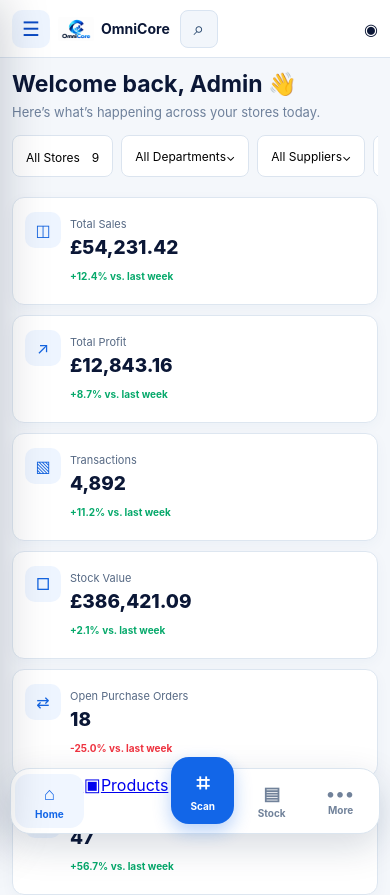
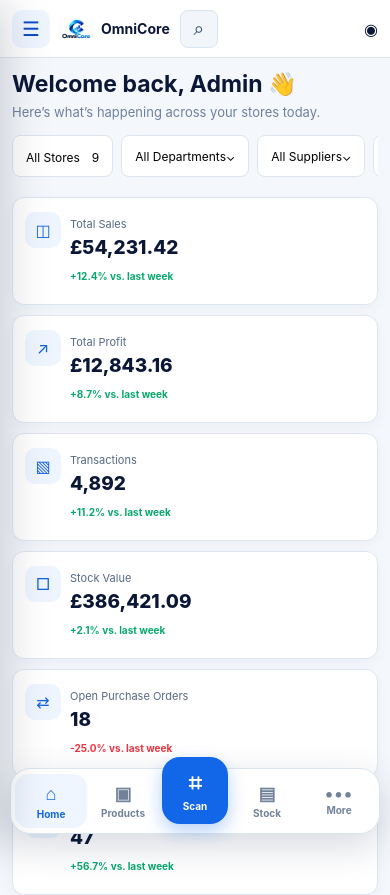
Before and after one commit to franklinajithan/omnicore-retail-platform, a Next.js app in the folder apps/web/: page / in a window 390 px wide. Shown: the top 895 px of the page. Built offline with nearby package versions, Linux system fonts and the light colour scheme.

Commit message:
Polish million-scale Products mobile UI

```diff
--- a/apps/web/app/globals.css
+++ b/apps/web/app/globals.css
@@ -81,3 +81,26 @@
 .mobileBrand .logoMark{width:36px;height:36px;border-radius:10px;flex:0 0 36px}
 .pBrand>.logoMark{width:40px;height:40px;border-radius:10px;flex:0 0 40px}
 .pMobileLogo.logoMark{width:36px;height:36px;border-radius:10px;flex:0 0 36px}
+
+.bottomNav a.bottomNavLink{border:0;background:transparent;color:#71829a;text-decoration:none;display:flex;flex-direction:column;align-items:center;justify-content:center;gap:3px;font-size:10px;font-weight:700;border-radius:14px}
+.bottomNav a.bottomNavLink:visited{color:#71829a}
+.productMenuButton{display:none}
+.quickViews{display:flex;gap:6px}
+.quickViews button{white-space:nowrap}
+@media(max-width:760px){
+ .bottomNav a.bottomNavLink{font-size:10px!important;text-decoration:none!important}
+ .bottomNav a.bottomNavLink .glyph{font-size:18px}
+ .productMenuButton{display:grid!important;place-items:center!important;flex:0 0 38px!important;width:38px!important;height:38px!important;border:0!important;border-radius:10px!important;background:#eef5ff!important;color:#0b4bc4!important;font-size:20px!important;margin:0!important}
+ .productSide{display:block;position:fixed;z-index:50;left:0;top:0;width:min(86vw,340px);height:100dvh;transform:translateX(-105%);transition:transform .22s ease;overflow:auto}
+ .productSide.open{transform:translateX(0)}
+ .productSide .drawerClose{display:grid}
+ .pTop{gap:8px}
+ .pMobileLogo{width:44px!important;height:36px!important}
+ .pStats{margin-bottom:10px}
+ .pStats>div{min-width:155px}
+ .catalogHead{position:sticky;top:58px;z-index:4;background:#fff}
+ .productSearch{flex-basis:calc(100% - 58px)}
+ .quickViews{order:0;flex-basis:100%;overflow-x:auto;scrollbar-width:none}
+ .quickViews::-webkit-scrollbar{display:none}
+ .quickViews button{flex:0 0 auto!important;min-width:auto!important}
+}
```
